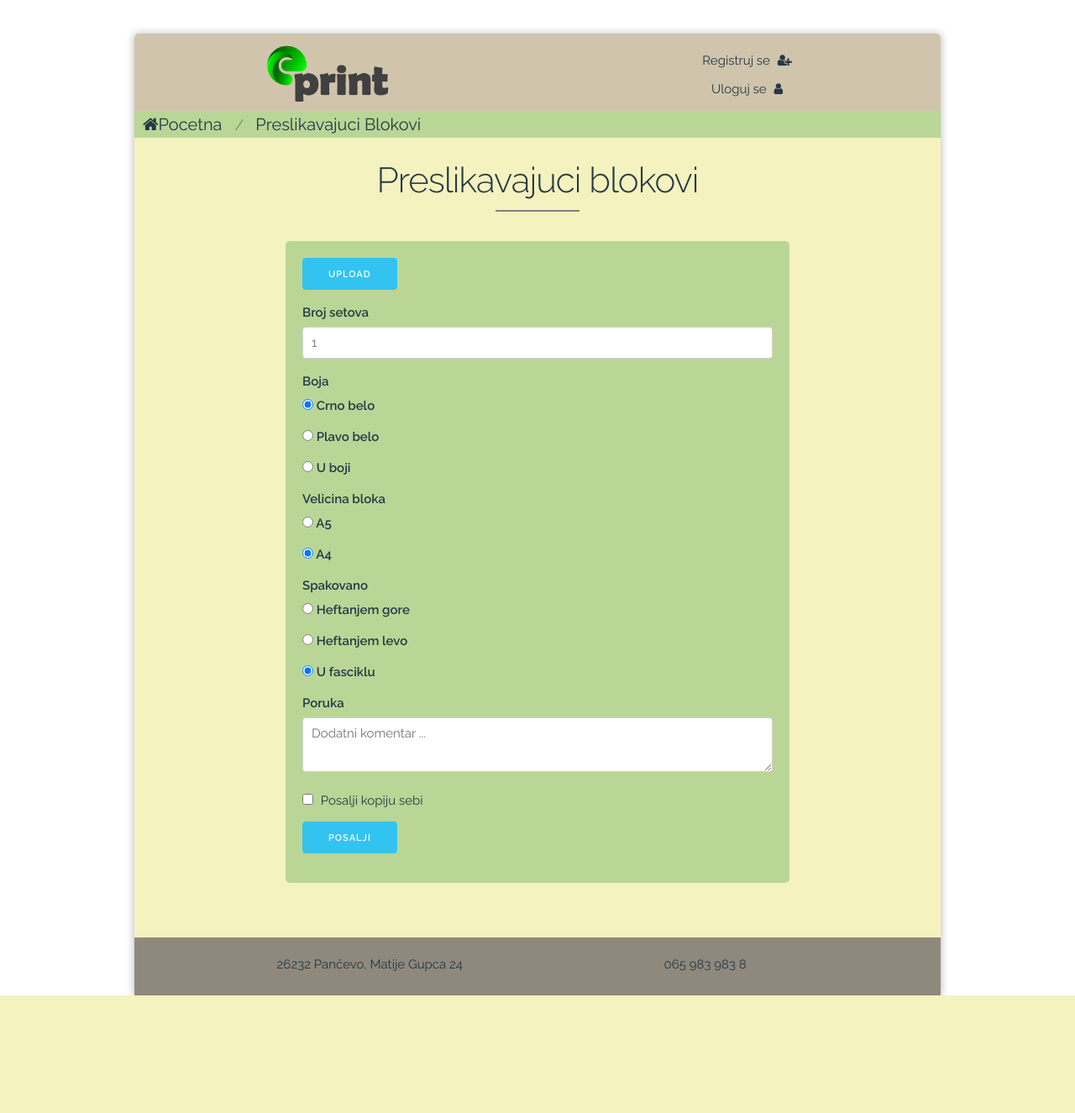
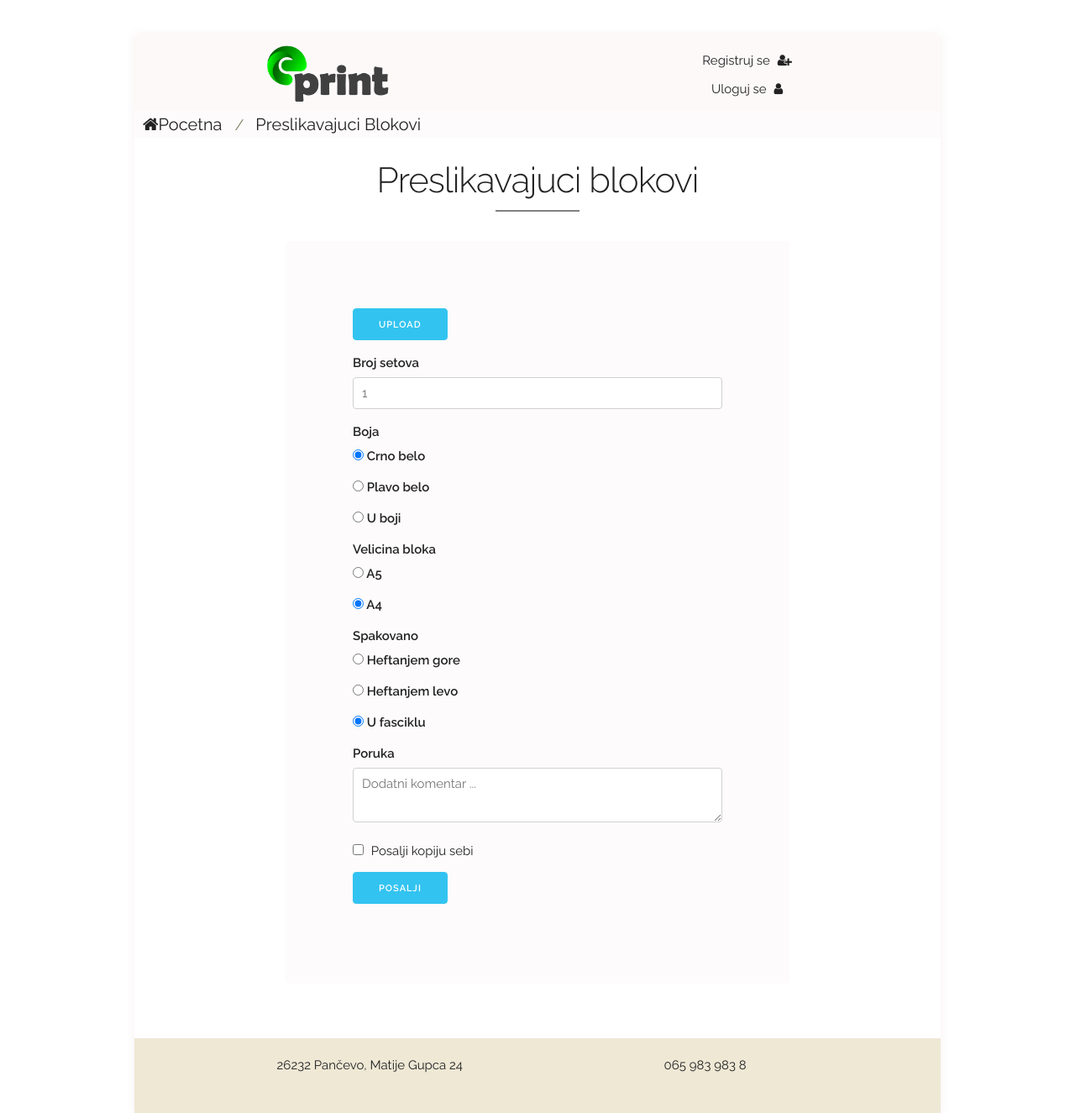
Before and after one commit to tileMatf/ePrint, a PHP site: page /blokovi.html in a window 1280 px wide. Shown: the whole page at 84% size. Before the commit the page ends 1185 px from the top, so only its background shows below. Run offline with PHP 8.4, Linux system fonts and the light colour scheme.

Commit message:
nervirala me ona boja

```diff
--- a/css/style.css
+++ b/css/style.css
@@ -28,12 +28,12 @@ General
 }
 
 html {
-	height: 100%;
+    height: 100%;
 }
 
 body {
    background-color: #ffffff;
-   color: #233944;
+   color: #222;
    font-size: 1.5em;
    /*padding: 15px 15px ***ako nema kontejnera*/
 }
@@ -52,7 +52,7 @@ body {
     padding-top: 4rem;
     padding-bottom: 4rem;
     text-align: center;
-    background-color: #f4f2bf;
+    background-color: #ffffff;
 }
 
 .section__ostalo {
@@ -62,7 +62,7 @@ body {
 .section__stampanje {
     padding-top: 4rem;
     padding-bottom: 4rem;
-    background-color: #f4f2bf;
+    background-color: #ffffff;
 }
 
 
@@ -92,9 +92,6 @@ Typography
     margin-top: 8px;
 }
 
-h3 {
-    color: #0a0400;
-}
 
 .section__main .fa {
     font-size: 2.8rem;
@@ -107,7 +104,7 @@ Basic list/links
 ***/
 
 a {
-    color: #233944;
+    color: #222;
 }
 
 a:link {
@@ -115,7 +112,7 @@ a:link {
 }
 
 a:hover {
-    color: #456270;
+    color: #576268;
 }
 
 /***
@@ -124,7 +121,7 @@ Header and Nav
 ***/
 
 header {
-    background-color: #d0c4ac;
+    background-color: #fdf9f9;
     border-radius: 5px 5px 0 0;
     text-align: center;
     padding-top: 10px;
@@ -149,7 +146,7 @@ ul.nav {
 
 /**nav1 je za ostale stranice poput stampanje.html, odnosi se na navigaciju pocetna / stampanje ...**/
 ul.nav1 {
-    background-color: #BAD696;
+    background-color: #fdfbfb;
 }
 
 ul.nav1 li {
@@ -167,10 +164,11 @@ ul.nav1 li {
     margin-right: 5px;
 }
 
-/**navigacija sa strane, pored formi**/
+/**navigacija u footeru**/
 .aside {
     text-align: center;
-    background-color: #8f897d;
+    padding: 1rem 1rem;
+    background-color: #eee8d5;
 }
 
 .side__nav--ul {
@@ -194,9 +192,10 @@ Footer
 ***/
 
 footer {
-    background-color: #8f897d;
+    background-color: #eee8d5;
     text-align: center;
     padding-top: 2rem;
+    padding-bottom: 2rem;
     margin-bottom: 5rem;
 }
 
@@ -211,8 +210,8 @@ FORMS
 .form-box {
     max-width: 600px;
     margin: 0 auto;
-    padding: 20px 20px;
-    background: #BAD696;
+    padding: 80px 80px;
+    background: #fdfbfb;
     border-radius: 5px;
     position: relative;
     box-sizing: border-box;
@@ -261,7 +260,8 @@ Media Queries
     }
 
     .shadow {
-        box-shadow:0 1px 10px rgba(0, 0, 0, 0.3), 0 0 20px rgba(0, 0, 0, 0.1) inset;
+        box-shadow:0 1px 10px rgba(226, 203, 203, 0.3);
+        /**box-shadow:0 1px 10px rgba(0, 0, 0, 0.3), 0 0 20px rgba(0, 0, 0, 0.1) inset;**/
     }
 
     .shadow:before, .shadow:after {
```
